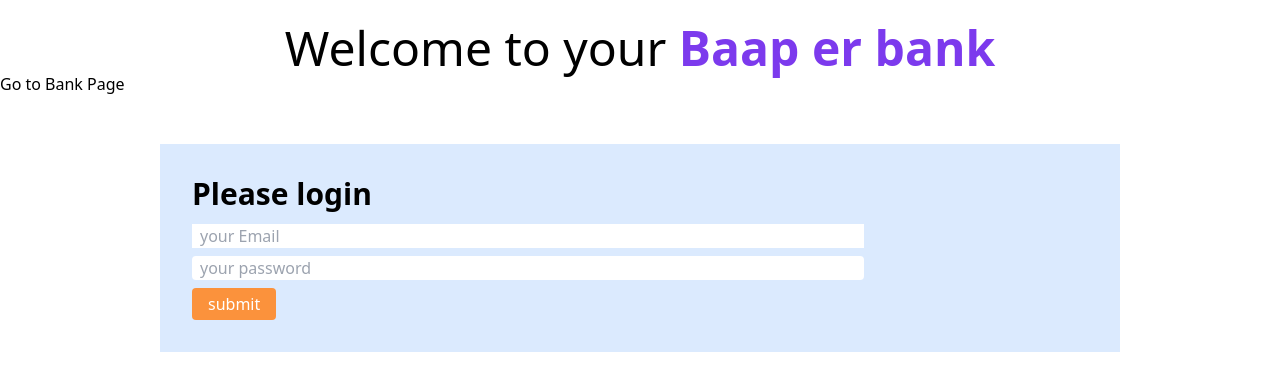
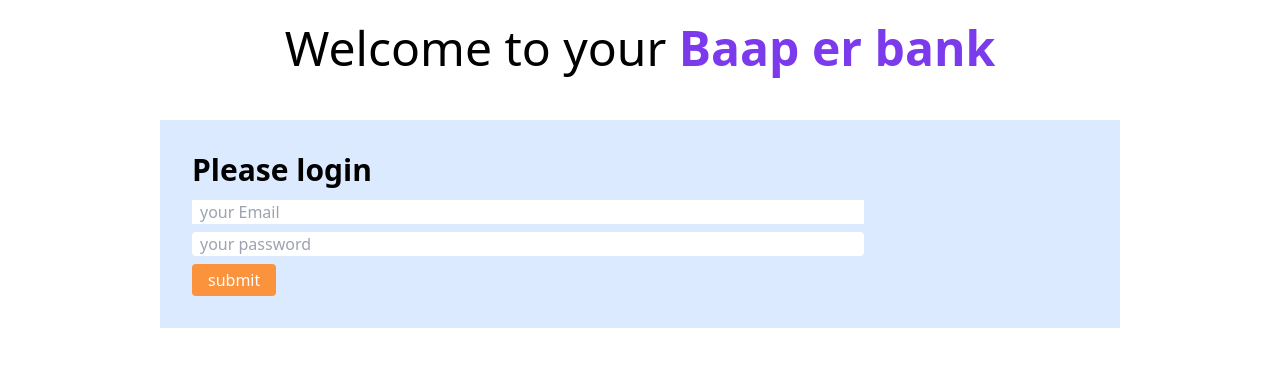
Before and after one commit to Habib024136/baper.bank, a plain HTML site: page index.html in a window 1280 px wide. Drawn offline with nearby package versions, Linux system fonts and the light colour scheme.

Commit message:
remove href

```diff
--- a/index.html
+++ b/index.html
@@ -9,7 +9,7 @@
 <body>
     <header>
     <h1 class="text-5xl text-center mt-6">Welcome to your <span class="font-bold text-violet-600">Baap er bank</span></h1>
-    <a href="./bank.html">Go to Bank Page</a>
+
     </header>
     <main>
      <section class="bg-blue-100 w-9/12 mx-auto mt-12 p-8">
```
Also changed, not shown: bank.html (+1 -1 lines).
